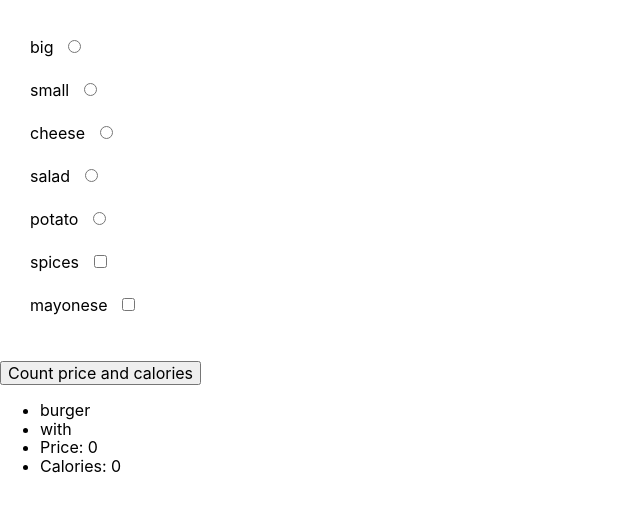
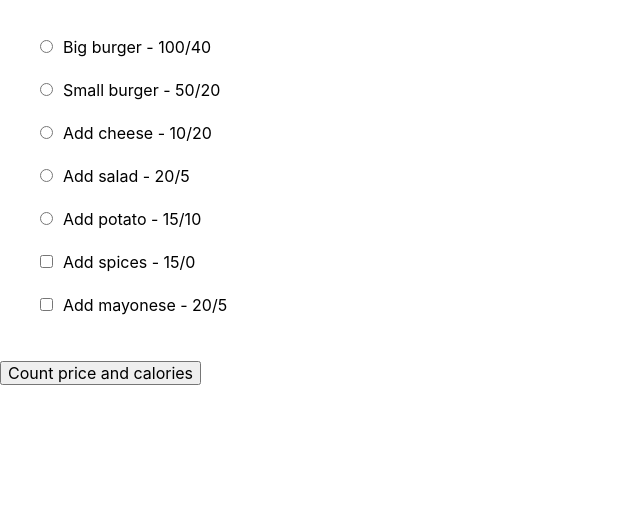
Before and after one commit to SergioWaters/gbjs_advanced, a plain HTML site: page homework2/burgers.html in a window 1280 px wide. Both pictures are taken after a click on the button "Count price and calories". Shown: the whole page, without its empty margins (0-640 px from the left). Drawn offline with Linux system fonts and the light colour scheme.

Commit message:
couple changes to js and html

```diff
--- a/homework2/burgers.html
+++ b/homework2/burgers.html
@@ -14,38 +14,38 @@
 <body>
 
   <form class='burger'>
-    <label for="big">big
+    <label for="big">
       <input class='burger__size' type="radio" name="burg_size" id="big" data-price='100' data-kcal="40"
-        data-size='small'></label>
-    <label for="small">small
+        data-size='big'>Big burger - 100/40</label>
+    <label for="small">
       <input class='burger__size' type="radio" name="burg_size" id="small" data-price='50' data-kcal="20"
-        data-size='big'></label>
+        data-size='small'>Small burger - 50/20</label>
 
-    <label for="cheese">cheese
+    <label for="cheese">
       <input class='burger__required' type="radio" name="burg_topping" id="cheese" data-price='10' data-kcal="20"
-        data-topping='cheese'></label>
+        data-topping='cheese'>Add cheese - 10/20</label>
 
-    <label for="salad">salad
+    <label for="salad">
       <input class='burger__required' data-price='20' data-kcal="5" data-topping='salad' type="radio"
-        name="burg_topping" id="salad"></label>
+        name="burg_topping" id="salad">Add salad - 20/5</label>
 
-    <label for="potato">potato
+    <label for="potato">
       <input class='burger__required' data-price='15' data-kcal="10" data-topping='potato' type="radio"
-        name="burg_topping" id="potato"></label>
+        name="burg_topping" id="potato">Add potato - 15/10</label>
 
-    <label for="spices">spices
+    <label for="spices">
       <input class='burger__optional' data-price='15' data-kcal="0" data-topping='spices' type="checkbox"
-        name="burg_topping_optional" id="spices"></label>
+        name="burg_topping_optional" id="spices">Add spices - 15/0</label>
 
-    <label for="mayonese">mayonese
+    <label for="mayonese">
       <input class='burger__optional' type="checkbox" name="burg_topping_optional" id="mayonese" data-price='20'
-        data-kcal="5" data-topping='mayonese'></label>
+        data-kcal="5" data-topping='mayonese'>Add mayonese - 20/5</label>
 
   </form>
 
   <button class="burger__count">Count price and calories</button>
 
-  <ul class="burger__result"></ul>
+  <div class="burger__result"></div>
 
   <script src="./js/burger.js"></script>
 </body>
--- a/homework2/js/burger.js
+++ b/homework2/js/burger.js
@@ -10,29 +10,28 @@
 
 class Hamburger {
 
-  constructor(size, topping, price, kcal, html, inputs) {
-    this.size = size;
+  constructor(inputs, size, topping, price, kcal, html) {
+    this.inputs = inputs;
     this.topping = topping;
     this.price = price;
     this.kcal = kcal;
     this.html = html;
-    this.inputs = inputs;
+    this.size = size;
   }
 
   getInputs() {
     this.inputs = document.querySelectorAll('input:checked');
   }
-
+  getSize() {              // Узнать размер гамбургера
+    this.size = '';
+    this.size = document.querySelector('.burger__size:checked').dataset.size
+  }
   getToppings() {         // Получить список добавок
     this.topping = [];
     this.inputs.forEach(input => {
-      this.topping.push(input.dataset.topping);
-    });
-  }
-  getSize() {              // Узнать размер гамбургера
-    this.size = '';
-    this.inputs.forEach(input => {
-      this.size = input.dataset.size
+      if (input.dataset.topping != undefined) {
+        this.topping.push(input.dataset.topping);
+      }
     });
   }
   calculatePrice() {       // Узнать цену
@@ -49,7 +48,15 @@ class Hamburger {
   }
   generateResultHtml() {
     this.html
-    this.html = `<li> ${this.size} burger</li> <li>with ${this.topping.join(', ')} </li>  <li>Price: ${this.price} </li> <li>Calories: ${this.kcal} </li>`;
+    this.html = `<ul class="burger__created"><li> ${this.size} burger</li> <li>with ${this.topping.join(', ')} </li>  <li>Price: ${this.price} </li> <li>Calories: ${this.kcal} </li></ul>`;
+  }
+  createNewBurger() {
+    this.getInputs();
+    this.calculateCalories();
+    this.calculatePrice();
+    this.getSize();
+    this.getToppings();
+    this.generateResultHtml();
   }
 
 }
@@ -57,15 +64,9 @@ class Hamburger {
 btnPriceKcal = document.querySelector('.burger__count');
 burgerResult = document.querySelector('.burger__result');
 
-const burger = new Hamburger;
 
 btnPriceKcal.addEventListener('click', function () {
-  burger.getInputs();
-  burger.calculateCalories();
-  burger.calculatePrice();
-  burger.getSize();
-  burger.getToppings();
-  burger.generateResultHtml();
-  burgerResult.innerHTML = '';
+  const burger = new Hamburger;
+  burger.createNewBurger();
   burgerResult.insertAdjacentHTML('afterbegin', burger.html)
 })
```
